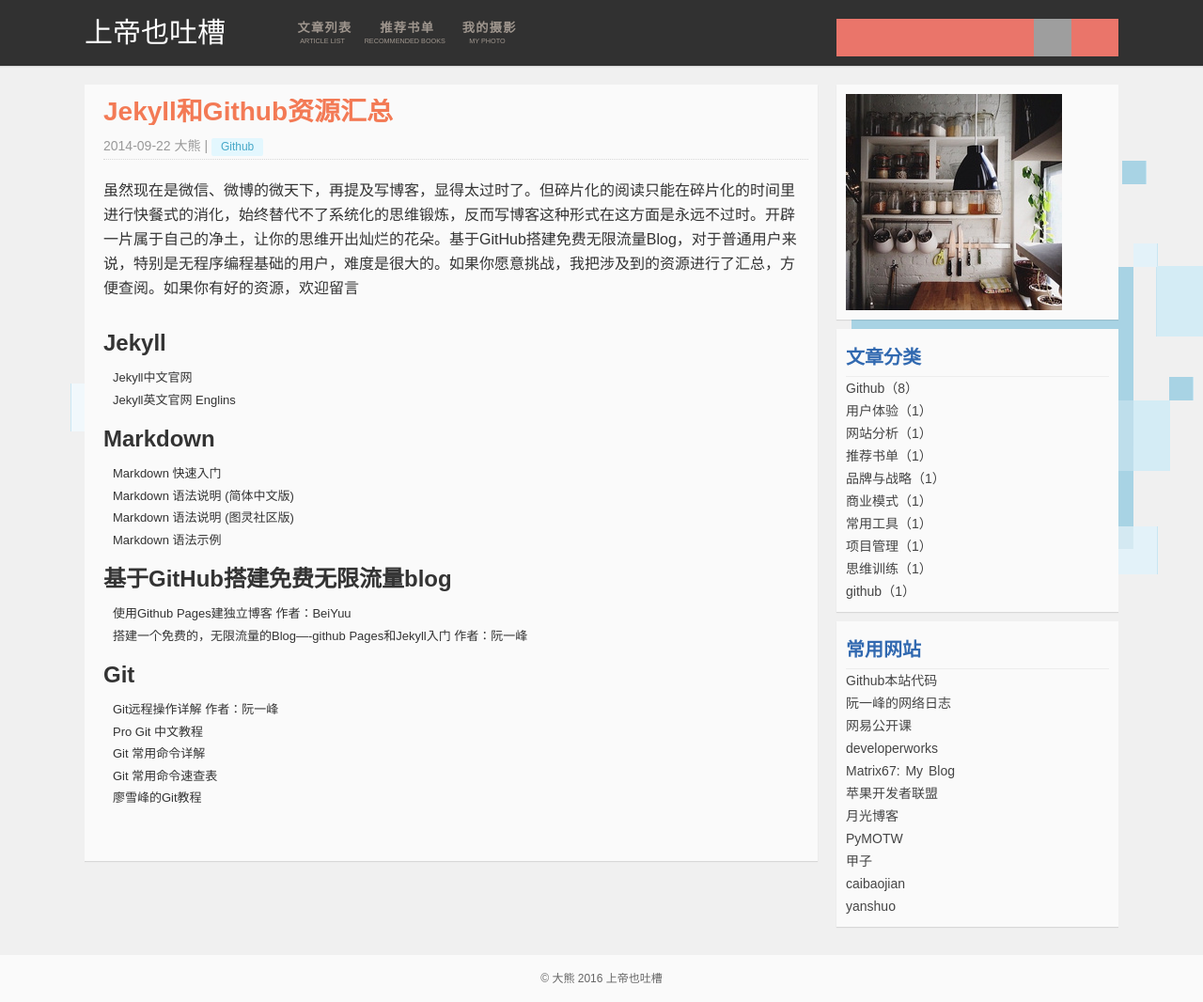
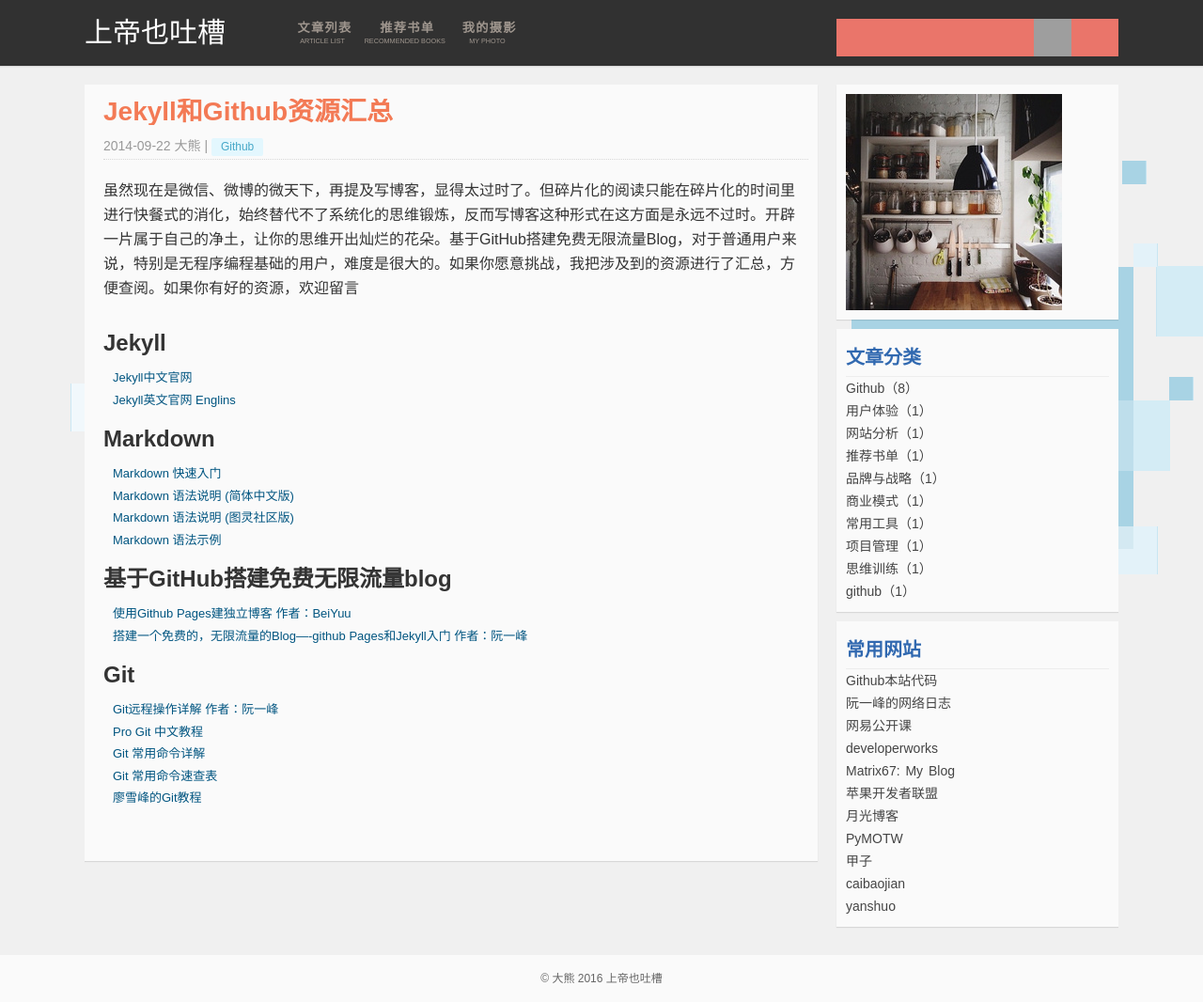
Before and after one commit to godtoo/godtoo.github.com, a Jekyll site: the page built from _posts/2014-09-22-github-and-jekyll-resources.md, in a window 1280 px wide. Shown: the whole page at 94% size. Built offline with Jekyll 4.4.1, drawn with Linux system fonts in a browser that asks for light colours; nearby versions of some CDN libraries; comment, search, counter and statistics services are not loaded.

Commit message:
change css

```diff
--- a/css/common.css
+++ b/css/common.css
@@ -231,8 +231,15 @@ margin-left: 10px;
     font-size: 13px;
 }
 
-.postcontent ul li  a{
+.postcontent ul li  a,ol li a{
     color: #005580;
+}
+
+.lph-article-comView blockquote {
+    border-left: 5px solid #eee;
+    margin: 20px;
+    padding: 5px 10px;
+    clear: both;
 }
 
 .postcontent h3{
```
